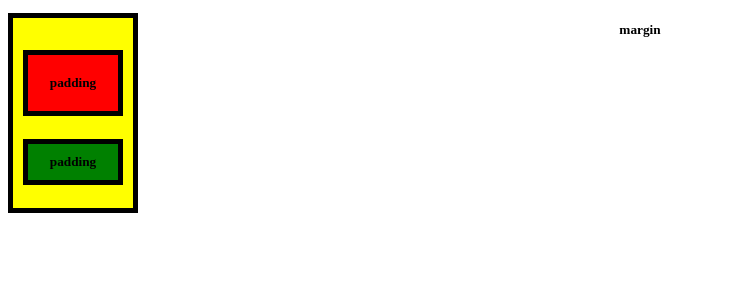
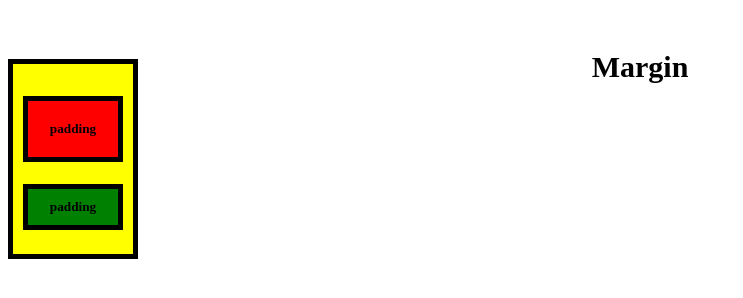
Before and after one commit to mrbrooks74/New-Project, a plain HTML site: page padding.html in a window 1280 px wide. Shown: the whole page, without its empty margins (0-743 px from the left). Drawn offline with Linux system fonts and the light colour scheme.

Commit message:
Changed Padding Title Font Size

```diff
--- a/padding.html
+++ b/padding.html
@@ -7,7 +7,7 @@
 </head>
 <body>
 
-<h5 class="injected-text">margin</h5>
+<h5 class="injected-text">Margin</h5>
 
 <div class="box yellow-box">
     <h5 class="box red-box">padding</h5>
--- a/stylesheet.css
+++ b/stylesheet.css
@@ -59,6 +59,8 @@ p {
 .injected-text {
     margin-bottom: -25px;
     text-align: center;
+    font-size: 30px;
+    font-style: bold;
 }
 
 .box {
```
